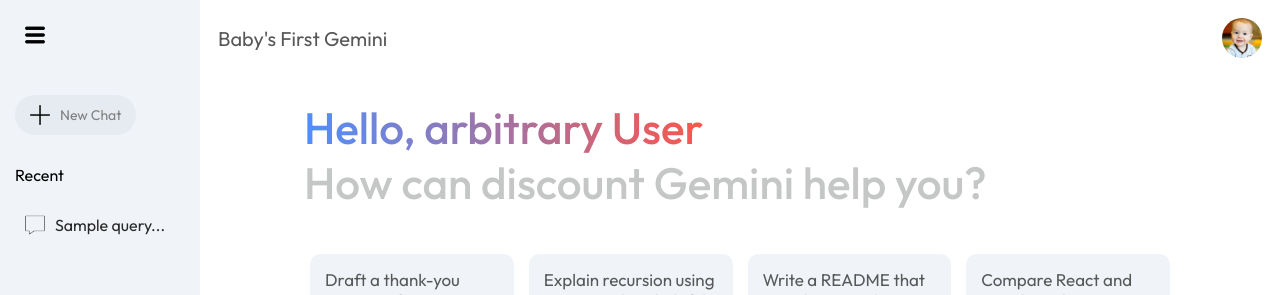
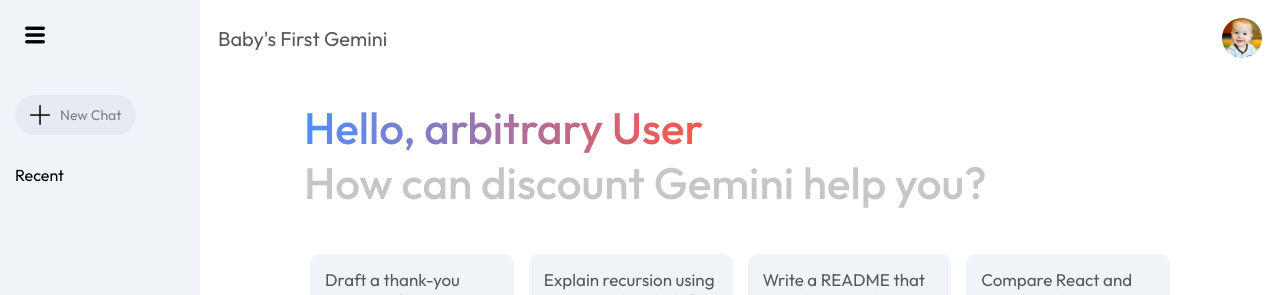
Before and after one commit to francoNovoa08/gemini-clone, a React (Vite) app: page / in a window 1280 px wide. Both pictures are taken after a click on the picture 35 px from the left and 35 px from the top of the page. Shown: the top 295 px of the page. Built offline with nearby package versions, Linux system fonts and the light colour scheme.

Commit message:
Recent prompt history

```diff
--- a/src/components/Sidebar/Sidebar.jsx
+++ b/src/components/Sidebar/Sidebar.jsx
@@ -1,9 +1,11 @@
-import React, { useState } from "react";
+import React, { useState, useContext } from "react";
 import "./Sidebar.css";
 import { assets } from "../../assets/assets";
+import { Context } from "../../context/Context";
 
 const Sidebar = () => {
   const [extended, setExtended] = React.useState(false);
+  const { onSent, previousPrompts, setRecentPrompt } = useContext(Context);
 
   return (
     <div className={`sidebar ${extended ? "expanded" : "collapsed"}`}>
@@ -21,10 +23,14 @@
         {extended ? (
           <div className="recent">
             <p className="recent-title">Recent</p>
+            {previousPrompts.map((item, index) => {
+              return (
                 <div className="recent-entry">
                   <img src={assets.message_icon} alt="Message Icon" />
-              <p>Sample query... </p>
+                  <p>{item.slice(0, 13)} ...</p>
                 </div>
+              );
+            })}
           </div>
         ) : null}
       </div>
--- a/src/context/Context.jsx
+++ b/src/context/Context.jsx
@@ -23,11 +23,12 @@
         setLoading(true);
         setShowResult(true);
         setRecentPrompt(input);
+        setPreviousPrompts((prev) => [...prev, input]);
 
         const response = await runChat(input);
 
         let responseArray = response.split("**");
-        let newResponse;
+        let newResponse = "";
         for (let i = 0; i < responseArray.length; i++) {
             if (i === 0 || i % 2 === 0) {
                 newResponse += responseArray[i];
```
Lines whose indentation alone changed are shown as unchanged.
